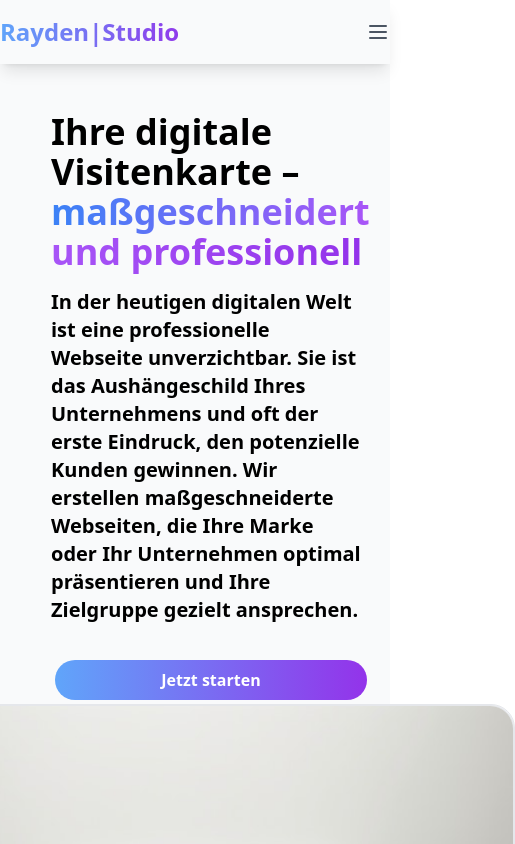
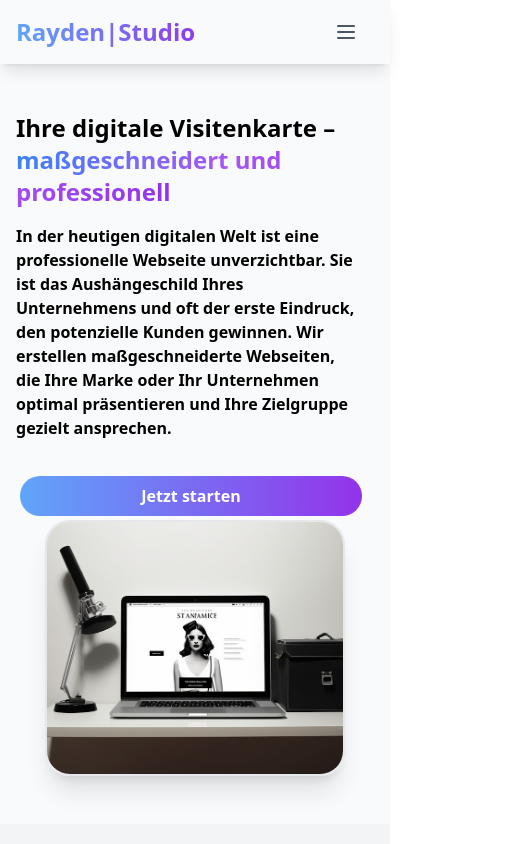
Before and after one commit to Raxe83/dailyui, a React (Create React App) app: page / in a window 390 px wide. Shown: the top 844 px of the page, 515 px wide, since content can reach past the window. Built offline with nearby package versions, Linux system fonts and the light colour scheme.

Commit message:
update responsive design

```diff
--- a/src/Components/Header.tsx
+++ b/src/Components/Header.tsx
@@ -12,9 +12,9 @@ const Header = () => {
   return (
     <header className="bg-gray-50 fixed w-full z-50 text-black shadow-lg">
       <div className="max-w-7xl mx-auto lg:px-8">
-        <div className="flex items-center py-4">
+        <div className="flex md:justify-between items-center py-4 md:pr-8 lg:pr-0">
           <div className="flex items-center">
-            <p className="font-bold bg-gradient-to-r from-blue-400 to-purple-600 text-2xl w-48 text-transparent bg-clip-text cursor-pointer">
+            <p className="font-bold bg-gradient-to-r ml-4 from-blue-400 to-purple-600 text-2xl w-48 text-transparent bg-clip-text cursor-pointer">
               Rayden|Studio
             </p>
           </div>
@@ -27,7 +27,7 @@ const Header = () => {
               <NavItem location={"contact"} locationTitle={"Contact"} />
             </ul>
           </nav>
-          <div className="md:hidden flex items-center ml-auto">
+          <div className="md:hidden flex items-center ml-auto mr-8">
             <button onClick={toggleMenu} className="text-gray-600 hover:text-gray-900 focus:outline-none">
               {isMenuOpen ? <X size={24} /> : <Menu size={24} />}
             </button>
--- a/src/Components/HeroSection.tsx
+++ b/src/Components/HeroSection.tsx
@@ -42,24 +42,23 @@ const HeroSection = ({ header, desc, buttons, imgSrc, alt, imgPos }: props) => {
 
   const imgComponent = (
     <div
-      className={`flex border justify-center shadow-xl rounded-3xl bg-gray-200/50`}
-      style={{ width: 640, height: 545 }}
+      className={`flex border w-[300px] lg:w-[600px] justify-center shadow-xl rounded-3xl bg-gray-200/50`}
     >
       <img className="border rounded-3xl" src={img} alt={alt} />
     </div>
   );
   return (
-    <div className="w-full py-12 px-24 bg-gray-50 text-black">
+    <div className="w-full py-12 px-0 lg:px-24 bg-gray-50 text-black">
       <div className="flex flex-col items-center justify-center">
         <div className="flex lg:flex-row flex-col justify-center items-center">
           <div className={`${imgPos === "left" ? "hidden" : "block"}`}>
             {imgComponent}
           </div>
-          <div className="w-3/6 flex flex-col justify-center ml-8 pr-2">
-            <div className="font-bold text-4xl">
+          <div className="w-full  lg:w-3/6 flex flex-col justify-center ml-8 pr-12">
+            <div className="font-bold text-2xl lg:text-4xl">
               {getLastWordsToRecolor(header, 3)}
             </div>
-            <div className="font-semibold text-xl mt-4">{desc}</div>
+            <div className="font-semibold text-md lg:text-xl mt-4">{desc}</div>
             <div className="mt-8">{buttons}</div>
           </div>
           <div className={`${imgPos === "left" ? "block" : "hidden"}`}>
--- a/src/Components/InfoCard.tsx
+++ b/src/Components/InfoCard.tsx
@@ -16,7 +16,7 @@ const InfoCard = ({ cardProp }: props) => {
       <h1 className="font-bold text-2xl sm:text-3xl lg:text-4xl text-center mb-12">
         {getLastWordsToRecolor("Warum eine professionelle Webseite?", 1)}
       </h1>
-      <div className="grid grid-cols-1 sm:grid-cols-2 lg:grid-cols-3 gap-8">
+      <div className="grid grid-cols-1 xl:px-40 sm:grid-cols-2 lg:grid-cols-3 gap-8">
         {cardProp.map((card, index) => {
           return (
             <div
```
